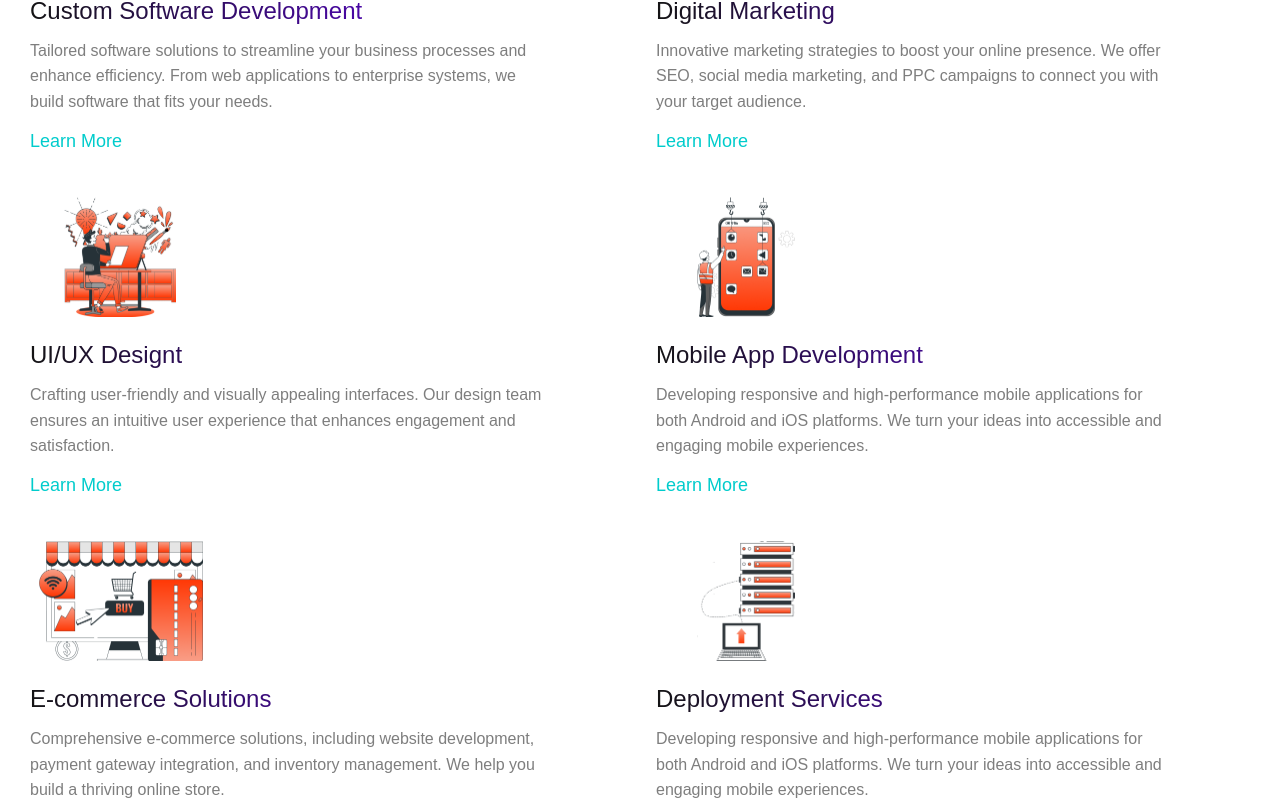
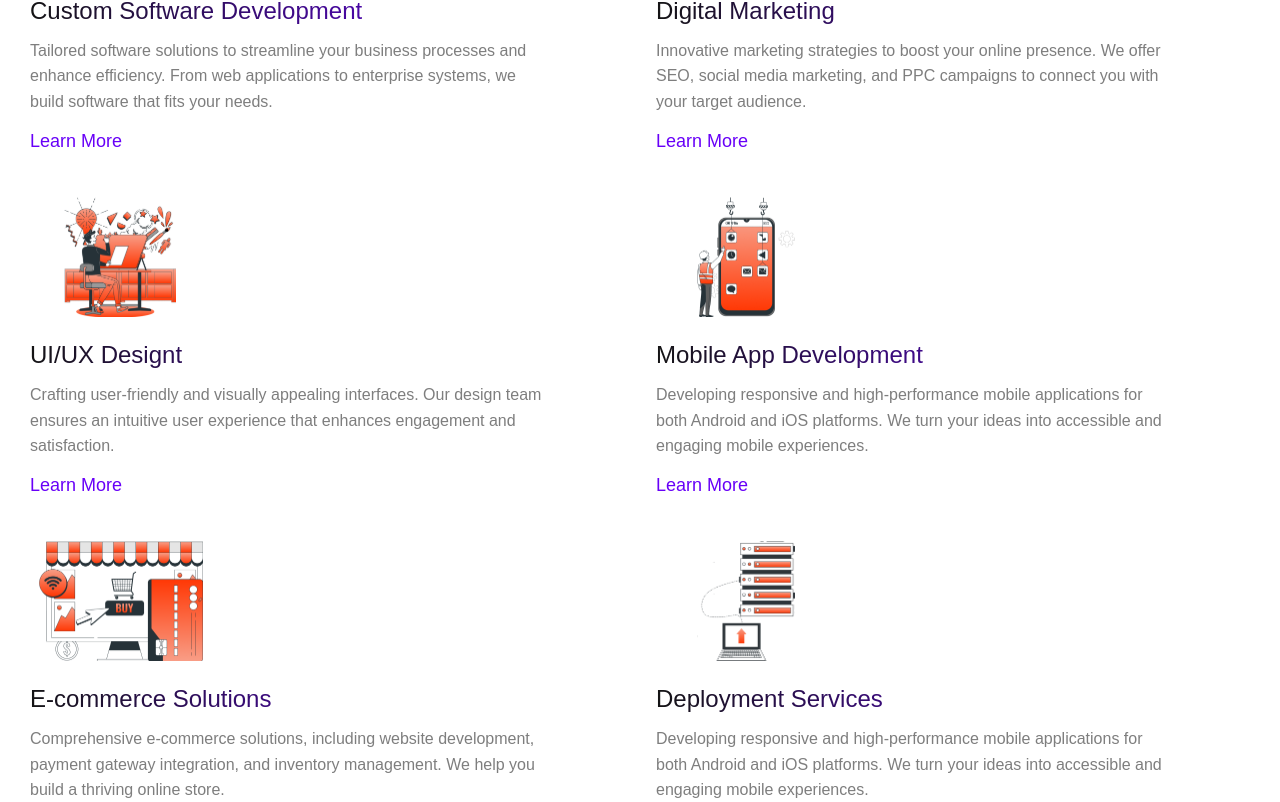
Before and after one commit to abbas-ah6/salprodev, a Next.js app: page /home in a window 1280 px wide. Shown: the part 1518-2320 px from the top of the page. Built offline with nearby package versions, Linux system fonts and the light colour scheme.

Commit message:
services listing

```diff
--- a/src/components/sections/our-services-grid.tsx
+++ b/src/components/sections/our-services-grid.tsx
@@ -30,7 +30,7 @@ const ServiceCard: React.FC<IService> = ({
       <p className="m-0 mt-[12px] text-b16 text-brand-gray leading-large text-ellipsis line-clamp-3 w-full lg:max-w-[520px] max-w-full">
         {shortDescription || ""}
       </p>
-      <span className="text-b18 text-brand-blue leading-small mt-[16px] m-0 font-normal">
+      <span className="text-b18 text-brand-purple leading-small mt-[16px] m-0 font-normal">
         Learn More
       </span>
     </div>
```
